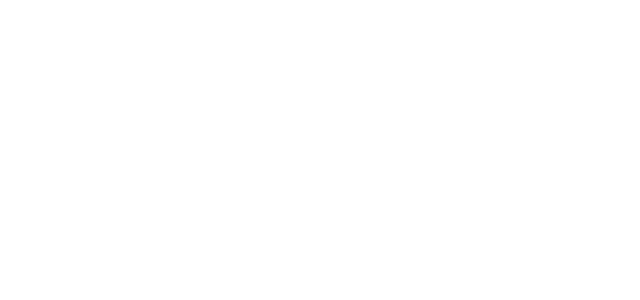
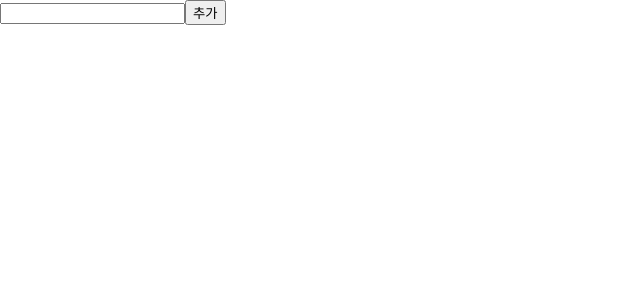
Before and after one commit to seungjin-le/React_Redux_Project, a React (Create React App) app: page /todos in a window 1280 px wide. Before the commit this address had no page. Shown: the top 300 px of the page, without its empty margins (0-640 px from the left). Built offline with nearby package versions, Linux system fonts and the light colour scheme; what redux-promise-middleware would draw is missing.

Commit message:
React-redux 를 Router과 같이사용하는법 작성중

```diff
--- a/src/App.jsx
+++ b/src/App.jsx
@@ -2,12 +2,16 @@
 import { Route, Routes } from 'react-router-dom';
 import Home from './pages/index';
 import ReduxPages from './pages/reduxPage';
+import TodosContainer from './container/todo/todosContainer';
+import UserContainer from './container/user/userContainer';
 
 function App() {
   return (
     <Routes>
       <Route path="/" element={<Home />} />
       <Route path="/redux" element={<ReduxPages />} />
+      <Route path="/todos" element={<TodosContainer />} />
+      <Route path="/users" element={<UserContainer />} />
     </Routes>
   );
 }
--- /dev/null
+++ b/src/container/todo/todosContainer.jsx
@@ -0,0 +1,14 @@
+import React from 'react';
+import TodoFormContainer from './todoFormContainer';
+import TodoListContainer from './todoListContainer';
+
+const TodosContainer = () => {
+  return (
+    <div>
+      <TodoFormContainer />
+      <TodoListContainer />
+    </div>
+  );
+};
+
+export default TodosContainer;
--- a/src/pages/reduxPage.jsx
+++ b/src/pages/reduxPage.jsx
@@ -1,12 +1,10 @@
-import TodoFormContainer from '../container/todo/todoFormContainer';
-import TodoListContainer from '../container/todo/todoListContainer';
 import UserContainer from '../container/user/userContainer';
+import TodosContainer from '../container/todo/todosContainer';
 
 const ReduxPages = () => {
   return (
     <div style={{ padding: '40px' }}>
-      <TodoFormContainer />
-      <TodoListContainer />
+      <TodosContainer />
       <UserContainer />
     </div>
   );
```
Also changed, not shown: src/redux/create.jsx (deleted).
